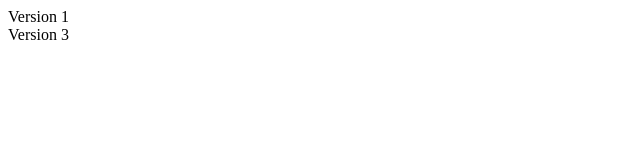
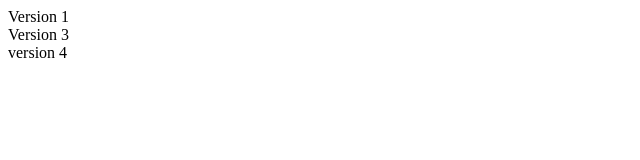
Before and after one commit to 7awsa/git1, a plain HTML site: page index.html in a window 1280 px wide. Shown: the full height of the page, 0-640 px from the left. Drawn offline with Linux system fonts and the light colour scheme.

Commit message:
version 4

```diff
--- a/index.html
+++ b/index.html
@@ -1,2 +1,3 @@
 <div>Version 1</div>
 <div>Version 3</div>
+<div>version 4</div>
```
